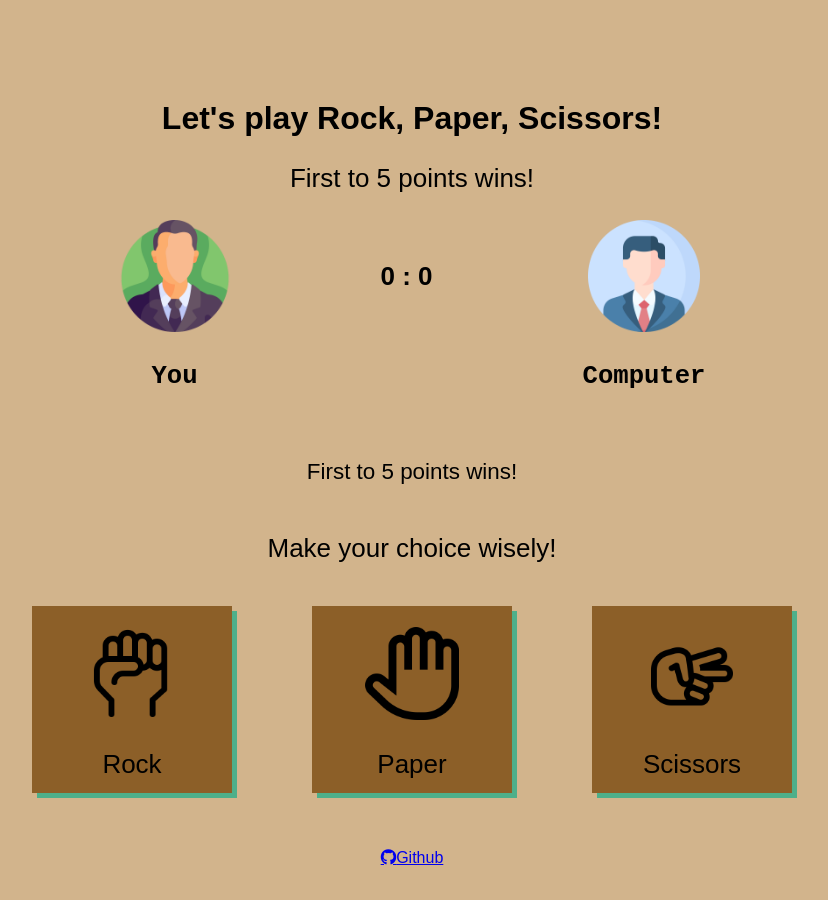
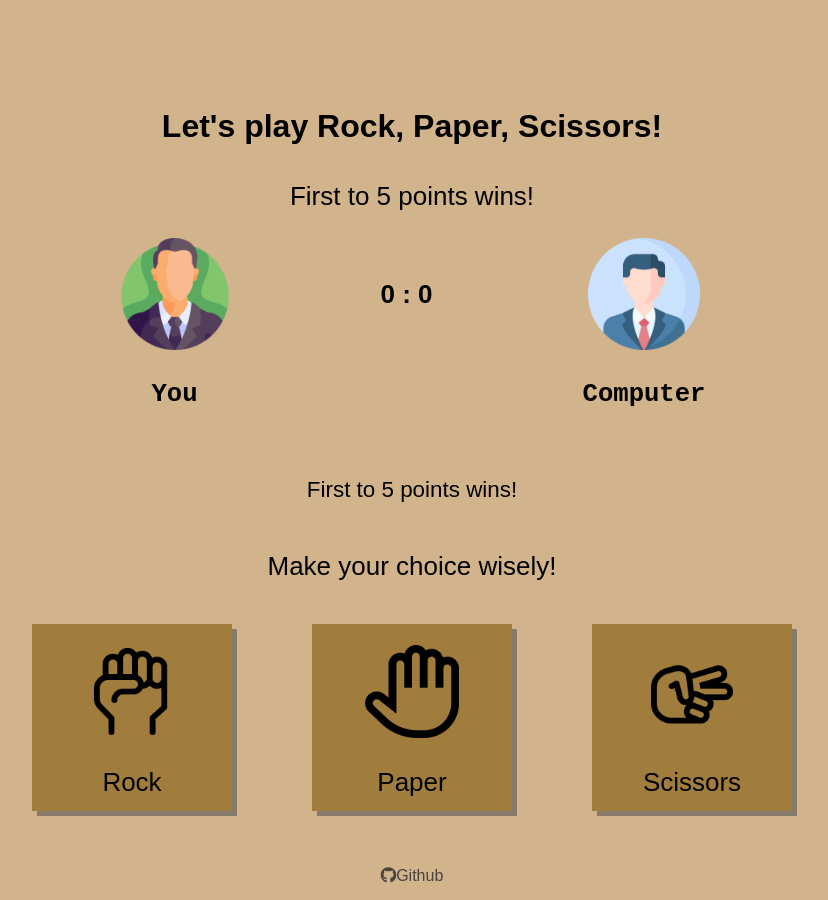
Before and after one commit to HWaterCoding/rock-paper-scissors, a plain HTML site: page index.html in a window 1280 px wide. Shown: the whole page, without its empty margins (228-1056 px from the left). Drawn offline with Linux system fonts and the light colour scheme.

Commit message:
Add some more CSS changes and fix the A tag issue

```diff
--- a/styles.css
+++ b/styles.css
@@ -20,14 +20,15 @@ h1,
 
 .scoreboard,
 .selections,
-.buttons,
-a{
+.buttons{
     display: flex;
     justify-content: center;
 }
 
 .container{
-
+    display: flex;
+    flex-direction: column;
+    align-items: center;
 }
 
 img{
@@ -80,25 +81,34 @@ button img{
 .buttons button{
     height: 14em;
     width: 200px;
-    background-color: rgb(140, 95, 40);
+    background-color: rgb(160, 125, 60);
     border: none;
-    box-shadow:5px 5px rgb(77, 175, 138);
+    box-shadow:5px 5px rgb(136, 123, 109);
 }
 
 .buttons button:hover{
-    background-color: rgb(160, 115, 60);
+    background-color: rgb(180, 145, 80);
 }
 
 .buttons button:active{
     background-color: rgb(200, 165, 100);
     transform: translateY(7px);
-    box-shadow:8px 8px rgb(67, 88, 93);
+    box-shadow:6px 6px rgb(67, 88, 93);
 }
 
 a{
     margin-top: 40px;
+    text-decoration: none;
+    color: rgb(73, 68, 63);
 }
 
 #overlay{
     display: none;
 }
+
+#popup{
+    display: flex;
+    flex-direction: column;
+    justify-content: center;
+    align-items: center;
+}
```
